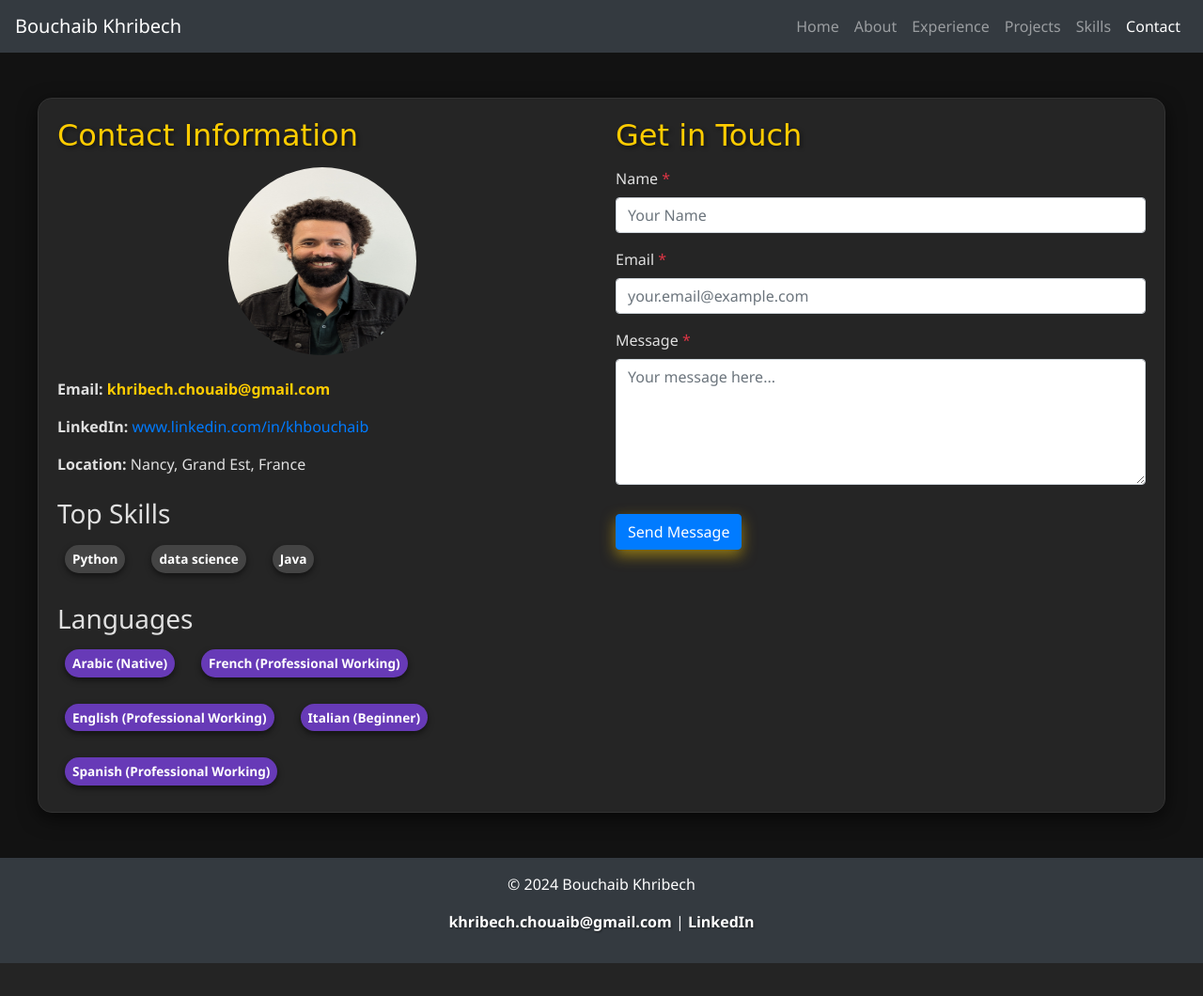
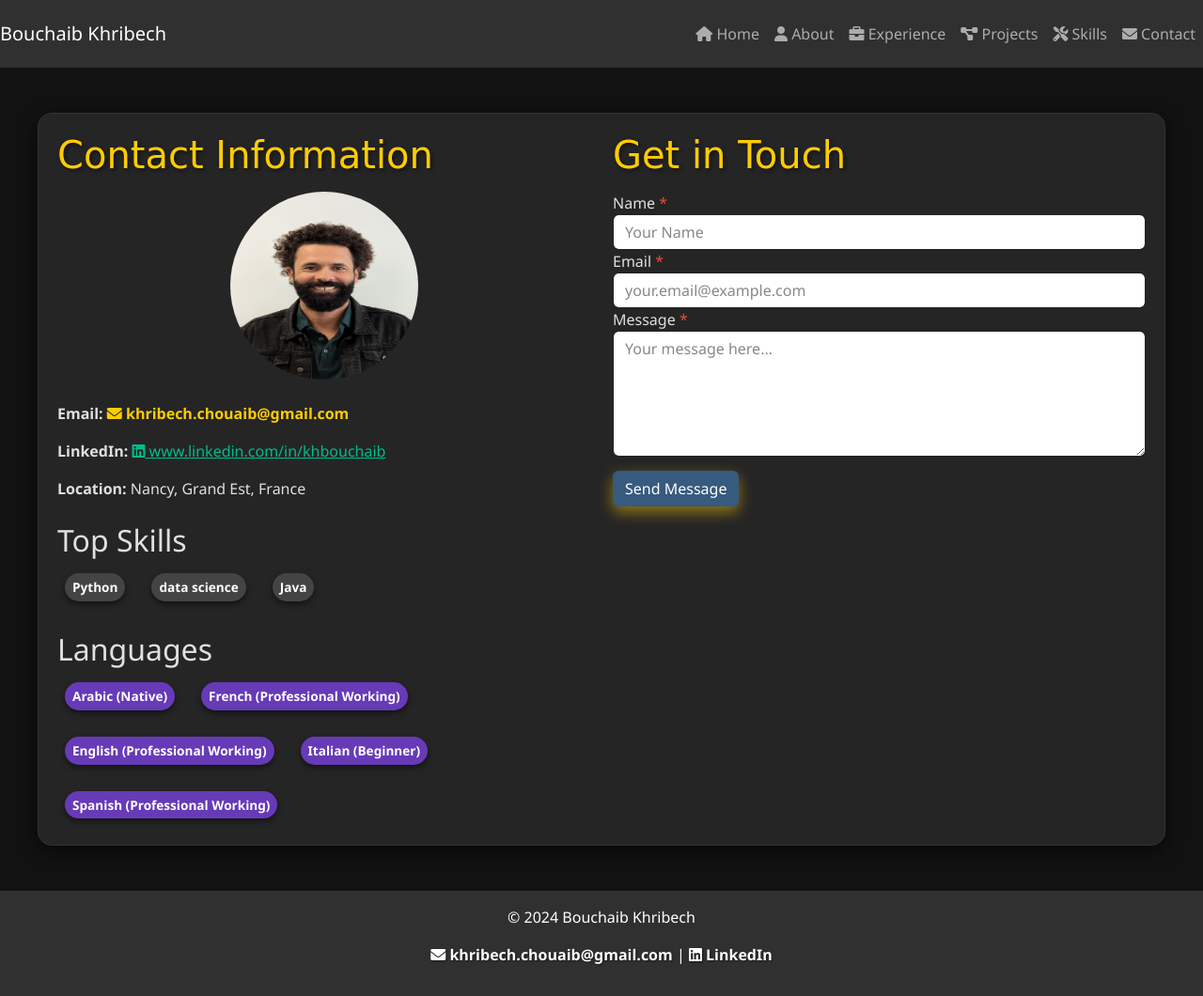
Before and after one commit to simbouch/portfolio_project, a Flask app: page /contact in a window 1280 px wide. Shown: the whole page at 94% size. Before the commit the page ends 1025 px from the top, so only its background shows below. Run offline with Flask 3, Linux system fonts and the light colour scheme; some libraries are stand-ins or nearby versions.

Commit message:
Improve site styling and documentation

```diff
--- a/static/css/styles.css
+++ b/static/css/styles.css
@@ -207,12 +207,3 @@ a[href^="mailto:"]:hover {
     color: #ffc107; /* Light Amber on hover */
     text-decoration: underline;
 }
-.text-dark {
-    color: #e0e0e0; /* Light Gray for dark backgrounds */
-    text-decoration: none;
-}
-
-.text-dark:hover {
-    color: #64b5f6; /* Light Blue on hover */
-    text-decoration: underline;
-}
--- a/templates/base.html
+++ b/templates/base.html
@@ -6,8 +6,10 @@
     <title>{% block title %}Bouchaib Khribech | Portfolio{% endblock %}</title>
     <meta name="description" content="{% block meta_description %}Bouchaib Khribech's Portfolio showcasing Analytics, Data Science, Machine Learning, and more.{% endblock %}">
 
-    <!-- Bootstrap CSS -->
-    <link rel="stylesheet" href="https://maxcdn.bootstrapcdn.com/bootstrap/4.5.2/css/bootstrap.min.css">
+    <!-- Bootswatch Darkly theme for Bootstrap 5 -->
+    <link rel="stylesheet" href="https://cdn.jsdelivr.net/npm/bootswatch@5.3.0/dist/darkly/bootstrap.min.css">
+    <!-- Font Awesome for icons -->
+    <link rel="stylesheet" href="https://cdnjs.cloudflare.com/ajax/libs/font-awesome/6.0.0-beta3/css/all.min.css">
 
     <!-- Custom CSS -->
     <link rel="stylesheet" href="{{ url_for('static', filename='css/styles.css') }}">
@@ -16,29 +18,29 @@
     <!-- Navigation Bar -->
     <nav class="navbar navbar-expand-lg navbar-dark bg-dark">
         <a class="navbar-brand" href="{{ url_for('index') }}">Bouchaib Khribech</a>
-        <button class="navbar-toggler" type="button" data-toggle="collapse" data-target="#navbarNav"
+        <button class="navbar-toggler" type="button" data-bs-toggle="collapse" data-bs-target="#navbarNav"
             aria-controls="navbarNav" aria-expanded="false" aria-label="Toggle navigation">
             <span class="navbar-toggler-icon"></span>
         </button>
         <div class="collapse navbar-collapse" id="navbarNav">
-            <ul class="navbar-nav ml-auto">
+            <ul class="navbar-nav ms-auto">
                 <li class="nav-item{% if request.path == '/' %} active{% endif %}">
-                    <a class="nav-link" href="{{ url_for('index') }}">Home</a>
+                    <a class="nav-link" href="{{ url_for('index') }}"><i class="fas fa-home"></i> Home</a>
                 </li>
                 <li class="nav-item{% if request.path == '/about' %} active{% endif %}">
-                    <a class="nav-link" href="{{ url_for('about') }}">About</a>
+                    <a class="nav-link" href="{{ url_for('about') }}"><i class="fas fa-user"></i> About</a>
                 </li>
                 <li class="nav-item{% if request.path == '/experience' %} active{% endif %}">
-                    <a class="nav-link" href="{{ url_for('experience') }}">Experience</a>
+                    <a class="nav-link" href="{{ url_for('experience') }}"><i class="fas fa-briefcase"></i> Experience</a>
                 </li>
                 <li class="nav-item{% if request.path == '/projects' %} active{% endif %}">
-                    <a class="nav-link" href="{{ url_for('projects') }}">Projects</a>
+                    <a class="nav-link" href="{{ url_for('projects') }}"><i class="fas fa-project-diagram"></i> Projects</a>
                 </li>
                 <li class="nav-item{% if request.path == '/skills' %} active{% endif %}">
-                    <a class="nav-link" href="{{ url_for('skills') }}">Skills</a>
+                    <a class="nav-link" href="{{ url_for('skills') }}"><i class="fas fa-tools"></i> Skills</a>
                 </li>
                 <li class="nav-item{% if request.path == '/contact' %} active{% endif %}">
-                    <a class="nav-link" href="{{ url_for('contact') }}">Contact</a>
+                    <a class="nav-link" href="{{ url_for('contact') }}"><i class="fas fa-envelope"></i> Contact</a>
                 </li>
             </ul>
         </div>
@@ -51,9 +53,7 @@
                 {% for category, message in messages %}
                     <div class="alert alert-{{ category }} alert-dismissible fade show" role="alert">
                         {{ message }}
-                        <button type="button" class="close" data-dismiss="alert" aria-label="Close">
-                            <span aria-hidden="true">&times;</span>
-                        </button>
+                        <button type="button" class="btn-close" data-bs-dismiss="alert" aria-label="Close"></button>
                     </div>
                 {% endfor %}
             {% endif %}
@@ -65,14 +65,12 @@
     <footer class="bg-dark text-white text-center py-3">
         <p>&copy; 2024 Bouchaib Khribech</p>
         <p>
-            <a href="mailto:khribech.chouaib@gmail.com" class="text-white">khribech.chouaib@gmail.com</a> |
-            <a href="https://www.linkedin.com/in/khbouchaib" target="_blank" class="text-white">LinkedIn</a>
+            <a href="mailto:khribech.chouaib@gmail.com" class="text-white"><i class="fas fa-envelope"></i> khribech.chouaib@gmail.com</a> |
+            <a href="https://www.linkedin.com/in/khbouchaib" target="_blank" class="text-white"><i class="fab fa-linkedin"></i> LinkedIn</a>
         </p>
     </footer>
 
-    <!-- Bootstrap JS, Popper.js, and jQuery -->
-    <script src="https://code.jquery.com/jquery-3.5.1.slim.min.js"></script>
-    <script src="https://cdn.jsdelivr.net/npm/popper.js@1.16.1/dist/umd/popper.min.js"></script>
-    <script src="https://stackpath.bootstrapcdn.com/bootstrap/4.5.2/js/bootstrap.min.js"></script>
+    <!-- Bootstrap 5 bundle -->
+    <script src="https://cdn.jsdelivr.net/npm/bootstrap@5.3.0/dist/js/bootstrap.bundle.min.js"></script>
 </body>
 </html>
--- a/templates/contact.html
+++ b/templates/contact.html
@@ -10,8 +10,8 @@
         <div class="text-center mb-4">
             <img src="{{ url_for('static', filename='images/profile_contact.jpg') }}" class="rounded-circle" alt="Bouchaib Khribech" width="200" height="200">
         </div>
-        <p><strong>Email:</strong> <a href="mailto:khribech.chouaib@gmail.com">khribech.chouaib@gmail.com</a></p>
-        <p><strong>LinkedIn:</strong> <a href="https://www.linkedin.com/in/khbouchaib" target="_blank">www.linkedin.com/in/khbouchaib</a></p>
+        <p><strong>Email:</strong> <a href="mailto:khribech.chouaib@gmail.com"><i class="fas fa-envelope"></i> khribech.chouaib@gmail.com</a></p>
+        <p><strong>LinkedIn:</strong> <a href="https://www.linkedin.com/in/khbouchaib" target="_blank"><i class="fab fa-linkedin"></i> www.linkedin.com/in/khbouchaib</a></p>
         <p><strong>Location:</strong> Nancy, Grand Est, France</p>
         <h3 class="mt-4">Top Skills</h3>
         <ul class="list-inline">
```
Also changed, not shown: README.md, 1 other file.
